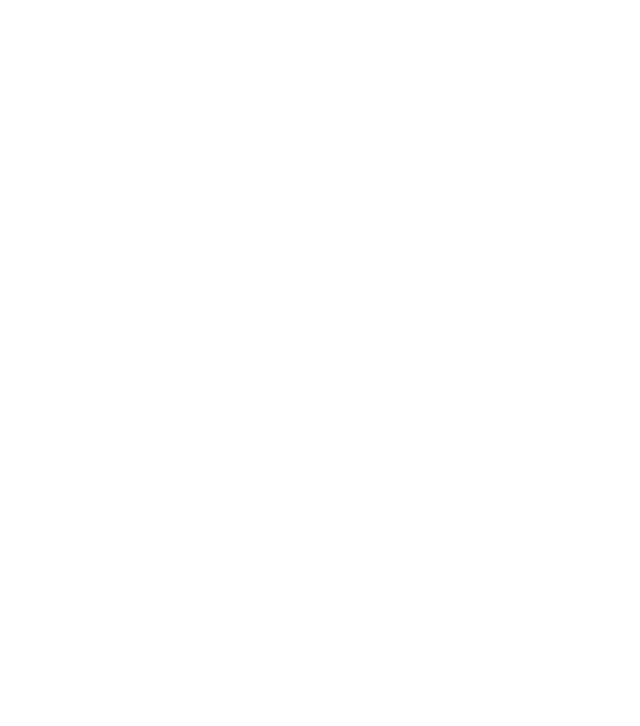
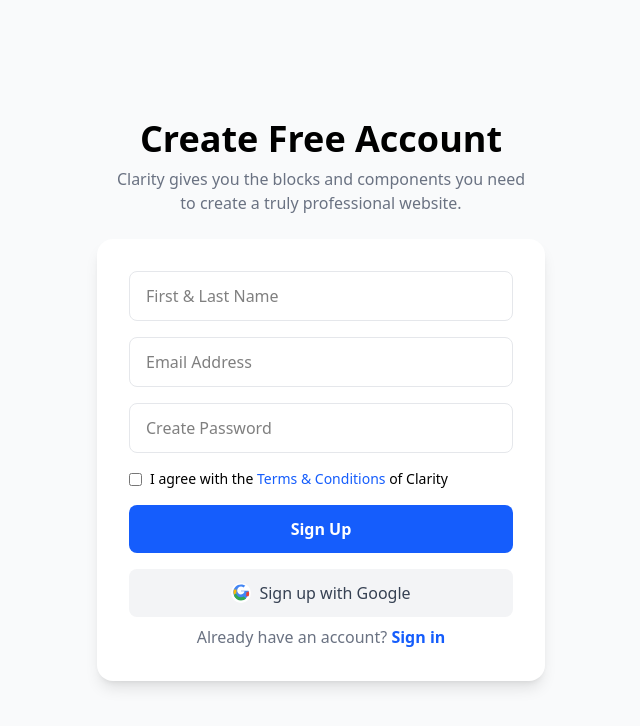
Before and after one commit to DatNguyen9240/FE_Electric_Vehicle_Dealer_Management_System, a React (Vite) app: page /signup in a window 1280 px wide. Before the commit this address had no page. Shown: the top 726 px of the page, without its empty margins (319-959 px from the left). Built offline with nearby package versions, Linux system fonts and the light colour scheme.

Commit message:
feat: login & sign up page

```diff
--- a/src/components/Header.tsx
+++ b/src/components/Header.tsx
@@ -1,7 +1,9 @@
 import React, { useState } from "react";
+import { useNavigate } from "react-router-dom";
 
 const Header: React.FC = () => {
   const [open, setOpen] = useState(false);
+  const navigate = useNavigate();
   return (
     <header className="flex items-center px-4 md:px-8 py-3 md:py-4 bg-white shadow-md relative">
       <div className="flex items-center min-w-[120px] md:min-w-[320px]">
@@ -37,7 +39,10 @@
           Contact Us
         </a>
       </nav>
-      <button className="hidden md:block bg-blue-600 text-white px-6 py-2 rounded hover:bg-blue-700 transition ml-auto">
+      <button
+        className="hidden md:block bg-blue-600 text-white px-6 py-2 rounded hover:bg-blue-700 transition ml-auto"
+        onClick={() => navigate("/login")}
+      >
         Login
       </button>
       {/* Mobile menu button */}
@@ -107,7 +112,10 @@
           </a>
           <button
             className="bg-blue-600 text-white px-6 py-2 rounded hover:bg-blue-700 transition mt-2 w-3/4"
-            onClick={() => setOpen(false)}
+            onClick={() => {
+              setOpen(false);
+              navigate("/login");
+            }}
           >
             Login
           </button>
--- /dev/null
+++ b/src/pages/Login.tsx
@@ -0,0 +1,85 @@
+import React from "react";
+
+const Login: React.FC = () => {
+  return (
+    <div className="min-h-screen bg-gray-50 flex flex-col items-center justify-center px-4">
+      <div className="max-w-md w-full mx-auto">
+        <h2 className="text-2xl sm:text-3xl md:text-4xl font-bold text-center mb-2">
+          Sign in to your account
+        </h2>
+        <p className="text-gray-500 text-center mb-6 text-sm sm:text-base">
+          Clarity gives you the blocks and components you need
+          <br />
+          to create a truly professional website.
+        </p>
+        <div className="bg-white rounded-2xl shadow-lg p-4 sm:p-6 md:p-8">
+          <form>
+            <input
+              type="email"
+              placeholder="Email Address"
+              className="w-full mb-4 px-4 py-3 rounded-lg border border-gray-200 focus:outline-none focus:ring-2 focus:ring-blue-500 text-sm sm:text-base"
+            />
+            <input
+              type="password"
+              placeholder="Create Password"
+              className="w-full mb-4 px-4 py-3 rounded-lg border border-gray-200 focus:outline-none focus:ring-2 focus:ring-blue-500 text-sm sm:text-base"
+            />
+            <div className="flex flex-col sm:flex-row items-start sm:items-center justify-between mb-4 text-sm">
+              <label className="flex items-center gap-2 mb-2 sm:mb-0">
+                <input type="checkbox" className="accent-blue-600" />
+                Remember me
+              </label>
+              <a href="#" className="text-blue-600 hover:underline">
+                Forgot password?
+              </a>
+            </div>
+            <button
+              type="submit"
+              className="w-full bg-blue-600 text-white font-semibold py-3 rounded-lg hover:bg-blue-700 transition mb-4 text-sm sm:text-base"
+            >
+              Sign in
+            </button>
+            <button
+              type="button"
+              className="w-full flex items-center justify-center gap-2 bg-gray-100 text-gray-700 font-medium py-3 rounded-lg hover:bg-gray-200 transition mb-2 text-sm sm:text-base"
+            >
+              <svg width="20" height="20" viewBox="0 0 48 48" fill="none">
+                <g>
+                  <circle cx="24" cy="24" r="24" fill="#fff" />
+                  <path
+                    d="M24 12v8h8.5c-.5 2.5-2.8 7.5-8.5 7.5-5.1 0-9.2-4.2-9.2-9.5s4.1-9.5 9.2-9.5c2.3 0 4.4.8 6 2.2l4.5-4.5C30.7 4.7 27.6 3.5 24 3.5 13.8 3.5 5.5 11.8 5.5 22c0 10.2 8.3 18.5 18.5 18.5 10.2 0 18.5-8.3 18.5-18.5 0-1.2-.1-2.3-.3-3.5H24z"
+                    fill="#4285F4"
+                  />
+                  <path
+                    d="M24 42c5.1 0 9.4-1.7 12.5-4.7l-6.1-5c-1.7 1.2-3.9 2-6.4 2-5.1 0-9.4-3.4-10.9-8.1H7.5v5.1C10.6 37.8 16.7 42 24 42z"
+                    fill="#34A853"
+                  />
+                  <path
+                    d="M13.1 28.3c-.4-1.2-.6-2.5-.6-3.8s.2-2.6.6-3.8v-5.1H7.5C6.5 17.9 6 19.9 6 22c0 2.1.5 4.1 1.5 6.1l5.6-4.8z"
+                    fill="#FBBC05"
+                  />
+                  <path
+                    d="M36.5 19.2c.4 1.2.6 2.5.6 3.8s-.2 2.6-.6 3.8v5.1h5.6c1-2 1.5-4 1.5-6.1 0-2.1-.5-4.1-1.5-6.1l-5.6 4.5z"
+                    fill="#EA4335"
+                  />
+                </g>
+              </svg>
+              Sign in with Google
+            </button>
+            <div className="text-center text-gray-500 mt-2 text-sm sm:text-base">
+              Don&apos;t have an account?{" "}
+              <a
+                href="/signup"
+                className="text-blue-600 font-semibold hover:underline"
+              >
+                Sign up
+              </a>
+            </div>
+          </form>
+        </div>
+      </div>
+    </div>
+  );
+};
+
+export default Login;
--- /dev/null
+++ b/src/pages/Signup.tsx
@@ -0,0 +1,91 @@
+import React from "react";
+
+const Signup: React.FC = () => {
+  return (
+    <div className="min-h-screen bg-gray-50 flex flex-col items-center justify-center px-4">
+      <div className="max-w-md w-full mx-auto">
+        <h2 className="text-2xl sm:text-3xl md:text-4xl font-bold text-center mb-2">
+          Create Free Account
+        </h2>
+        <p className="text-gray-500 text-center mb-6 text-sm sm:text-base">
+          Clarity gives you the blocks and components you need
+          <br />
+          to create a truly professional website.
+        </p>
+        <div className="bg-white rounded-2xl shadow-lg p-4 sm:p-6 md:p-8">
+          <form>
+            <input
+              type="text"
+              placeholder="First & Last Name"
+              className="w-full mb-4 px-4 py-3 rounded-lg border border-gray-200 focus:outline-none focus:ring-2 focus:ring-blue-500 text-sm sm:text-base"
+            />
+            <input
+              type="email"
+              placeholder="Email Address"
+              className="w-full mb-4 px-4 py-3 rounded-lg border border-gray-200 focus:outline-none focus:ring-2 focus:ring-blue-500 text-sm sm:text-base"
+            />
+            <input
+              type="password"
+              placeholder="Create Password"
+              className="w-full mb-4 px-4 py-3 rounded-lg border border-gray-200 focus:outline-none focus:ring-2 focus:ring-blue-500 text-sm sm:text-base"
+            />
+            <div className="flex items-center mb-4 text-xs sm:text-sm">
+              <input type="checkbox" className="accent-blue-600 mr-2" />
+              <span>
+                I agree with the{" "}
+                <a href="#" className="text-blue-600 hover:underline">
+                  Terms & Conditions
+                </a>{" "}
+                of Clarity
+              </span>
+            </div>
+            <button
+              type="submit"
+              className="w-full bg-blue-600 text-white font-semibold py-3 rounded-lg hover:bg-blue-700 transition mb-4 text-sm sm:text-base"
+            >
+              Sign Up
+            </button>
+            <button
+              type="button"
+              className="w-full flex items-center justify-center gap-2 bg-gray-100 text-gray-700 font-medium py-3 rounded-lg hover:bg-gray-200 transition mb-2 text-sm sm:text-base"
+            >
+              <svg width="20" height="20" viewBox="0 0 48 48" fill="none">
+                <g>
+                  <circle cx="24" cy="24" r="24" fill="#fff" />
+                  <path
+                    d="M24 12v8h8.5c-.5 2.5-2.8 7.5-8.5 7.5-5.1 0-9.2-4.2-9.2-9.5s4.1-9.5 9.2-9.5c2.3 0 4.4.8 6 2.2l4.5-4.5C30.7 4.7 27.6 3.5 24 3.5 13.8 3.5 5.5 11.8 5.5 22c0 10.2 8.3 18.5 18.5 18.5 10.2 0 18.5-8.3 18.5-18.5 0-1.2-.1-2.3-.3-3.5H24z"
+                    fill="#4285F4"
+                  />
+                  <path
+                    d="M24 42c5.1 0 9.4-1.7 12.5-4.7l-6.1-5c-1.7 1.2-3.9 2-6.4 2-5.1 0-9.4-3.4-10.9-8.1H7.5v5.1C10.6 37.8 16.7 42 24 42z"
+                    fill="#34A853"
+                  />
+                  <path
+                    d="M13.1 28.3c-.4-1.2-.6-2.5-.6-3.8s.2-2.6.6-3.8v-5.1H7.5C6.5 17.9 6 19.9 6 22c0 2.1.5 4.1 1.5 6.1l5.6-4.8z"
+                    fill="#FBBC05"
+                  />
+                  <path
+                    d="M36.5 19.2c.4 1.2.6 2.5.6 3.8s-.2 2.6-.6 3.8v5.1h5.6c1-2 1.5-4 1.5-6.1 0-2.1-.5-4.1-1.5-6.1l-5.6 4.5z"
+                    fill="#EA4335"
+                  />
+                </g>
+              </svg>
+              Sign up with Google
+            </button>
+            <div className="text-center text-gray-500 mt-2 text-sm sm:text-base">
+              Already have an account?{" "}
+              <a
+                href="/login"
+                className="text-blue-600 font-semibold hover:underline"
+              >
+                Sign in
+              </a>
+            </div>
+          </form>
+        </div>
+      </div>
+    </div>
+  );
+};
+
+export default Signup;
--- a/src/routes/AppRoutes.tsx
+++ b/src/routes/AppRoutes.tsx
@@ -2,6 +2,8 @@
 import { Routes, Route } from "react-router-dom";
 import MainLayout from "../layouts/MainLayout";
 import Home from "../pages/Home";
+import Login from "../pages/Login";
+import Signup from "../pages/Signup";
 
 export default function AppRoutes() {
   return (
@@ -11,9 +13,8 @@
         {/* <Route path="/about" element={<About />} /> */}
         {/* Các trang dùng MainLayout */}
       </Route>
-      {/* <Route element={<AuthLayout />}>
-        <Route path="/login" element={<Login />} />
-      </Route> */}
+      <Route path="/login" element={<Login />} />
+      <Route path="/signup" element={<Signup />} />
     </Routes>
   );
 }
```
